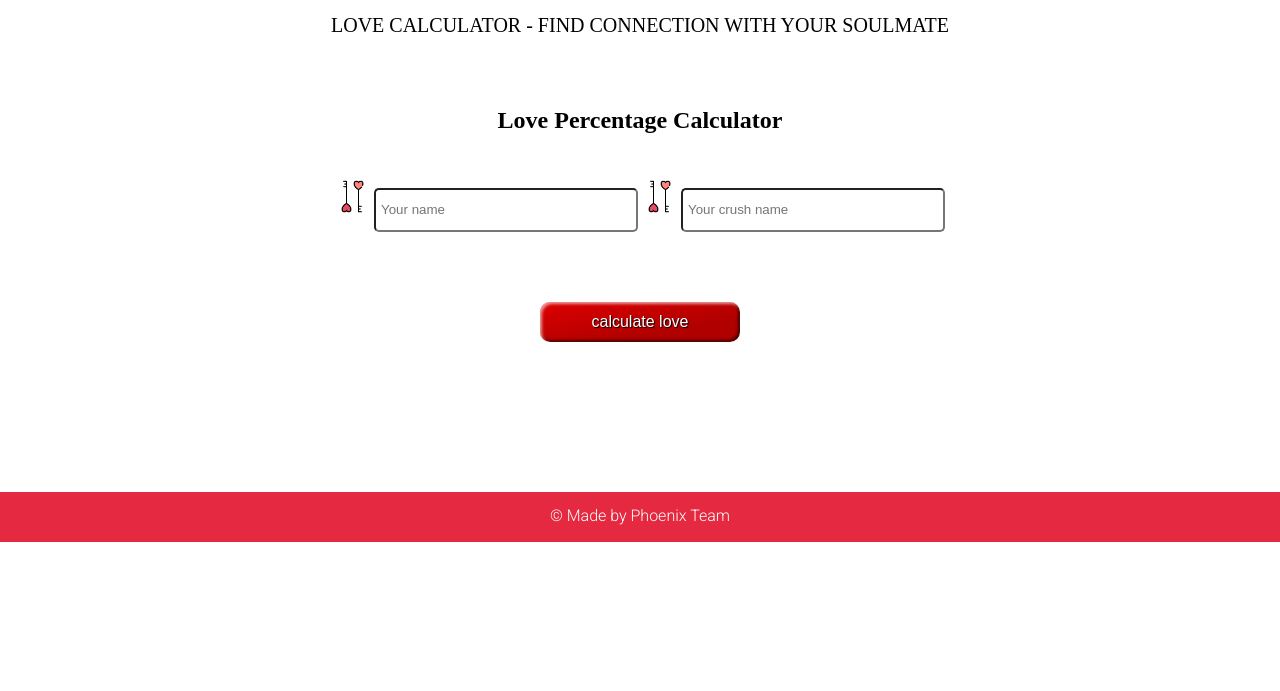
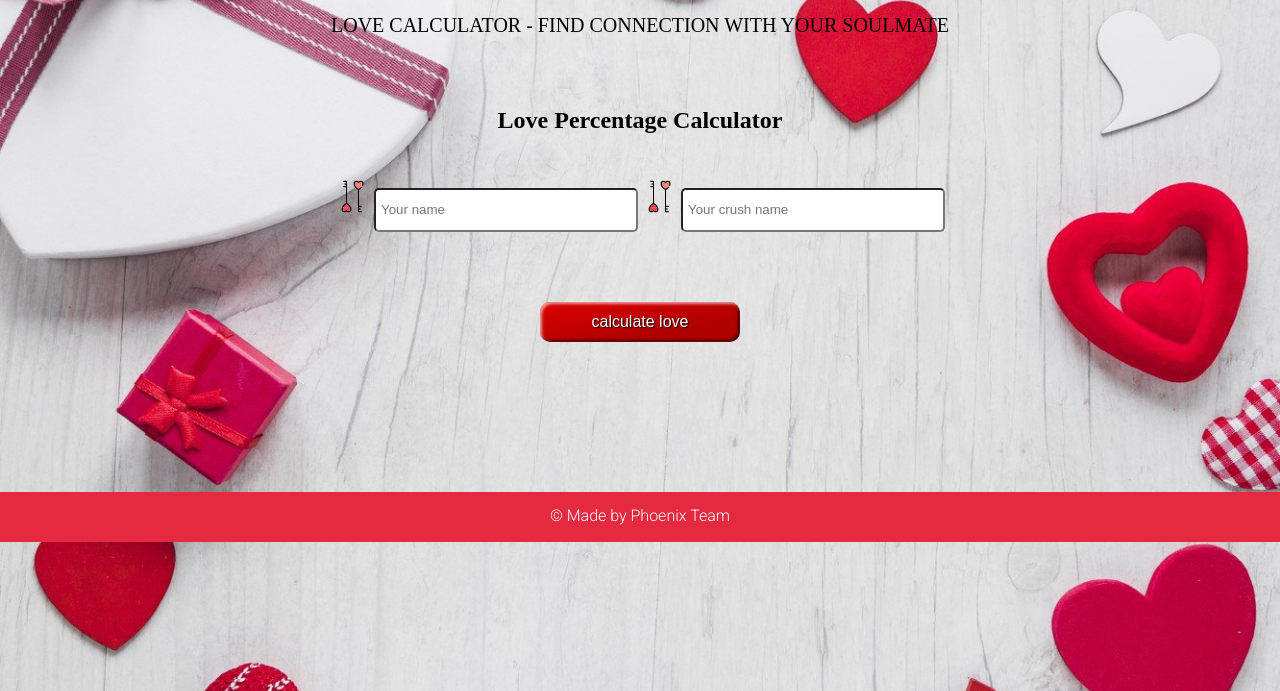
Before and after one commit to phoenix-520/loveCalulator, a plain HTML site: page index.html in a window 1280 px wide. Shown: the part 109-800 px from the top of the page. Drawn offline with Linux system fonts and the light colour scheme.

Commit message:
img second

```diff
--- a/style.scss
+++ b/style.scss
@@ -15,7 +15,8 @@
      }
 
      body {
-         background-image: url(./img/love.jpg);
+         max-width: 100%;
+         background-image: url(../img/love.jpg);
          background-repeat: no-repeat;
          background-size: cover;
      }
```
Also changed, not shown: css/style.min.css, 1 other file.
